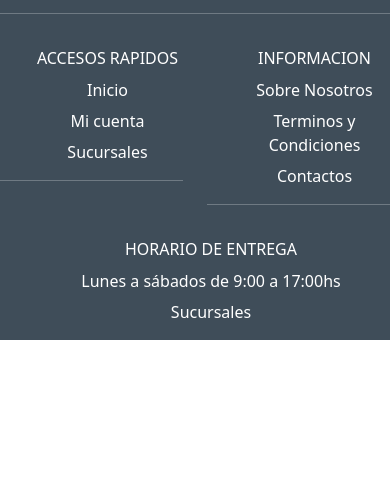
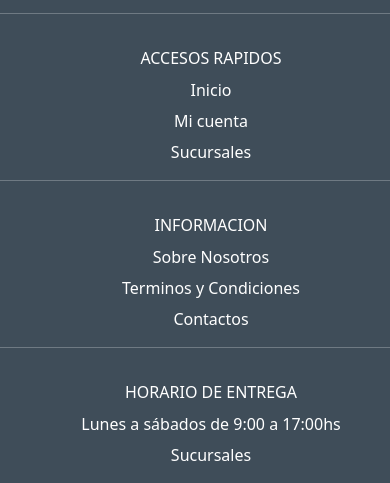
Before and after one commit to matiasmrtnz/matiasmrtnz.github.io, a plain HTML site: page index.html in a window 390 px wide. Shown: the part 3471-3954 px from the top of the page. Before the commit the page ends 3811 px from the top, so only its background shows below. Drawn offline with nearby package versions, Linux system fonts and the light colour scheme.

Commit message:
responsive footer

```diff
--- a/index.html
+++ b/index.html
@@ -171,7 +171,7 @@
     </main>
 
     <footer class="row footer pt-3 text-center">
-        <div class="col-md-3 text-center">
+        <div class=" col-12 col-md-12 col col-sm-12 col-lg-4>
             <a img-fluid" href="index.html"><img class="logo" src="images/luisito-removebg-preview.png" alt="logo" /></a>
             <hr class="spacer-1 d-block d-md-none">
           </div>
@@ -179,7 +179,7 @@
 
 
 
-        <div class="col pt-3 col-sm-12 col-md-3">
+        <div class="col-12 pt-3 col-sm-12 col-md-12 col-lg-4">
             <ul>
                 <li class="mb-2">ACCESOS RAPIDOS</li>
                 <li><a href="index.html">Inicio</a></li>
@@ -191,7 +191,7 @@
 
 
 
-        <div class="col pt-3 col-sm-12 col-md-3">
+        <div class="col-12 pt-3 col-sm-12 col-md-12 col-lg-4">
             <ul>
                 <li class="mb-2">INFORMACION</li>
                 <li><a href="">Sobre Nosotros</a></li>
@@ -203,7 +203,7 @@
 
 
 
-        <div class="col pt-3 col-sm-12 col-md-3">
+        <div class="col-12 pt-3 col-sm-12 col-md-12 col-lg-4">
             <ul>
                 <li class="mb-2">HORARIO DE ENTREGA</li>
                 <li>Lunes a sábados de 9:00 a 17:00hs</li>
```
